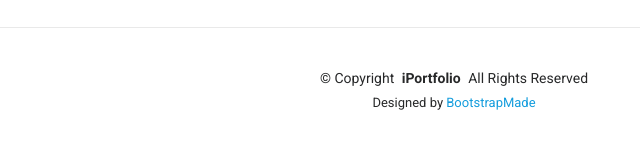
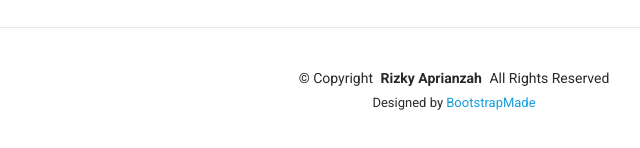
Before and after one commit to rizky0131/web3, a plain HTML site: page index.html in a window 1280 px wide. Shown: the part 9929-10077 px from the top of the page, 336-976 px from the left. Drawn offline with nearby package versions, Linux system fonts and the light colour scheme.

Commit message:
Update index.html

```diff
--- a/index.html
+++ b/index.html
@@ -741,7 +741,7 @@
 
     <div class="container">
       <div class="copyright text-center ">
-        <p>© <span>Copyright</span> <strong class="px-1 sitename">iPortfolio</strong> <span>All Rights Reserved</span></p>
+        <p>© <span>Copyright</span> <strong class="px-1 sitename">Rizky Aprianzah</strong> <span>All Rights Reserved</span></p>
       </div>
       <div class="credits">
         <!-- All the links in the footer should remain intact. -->
```
